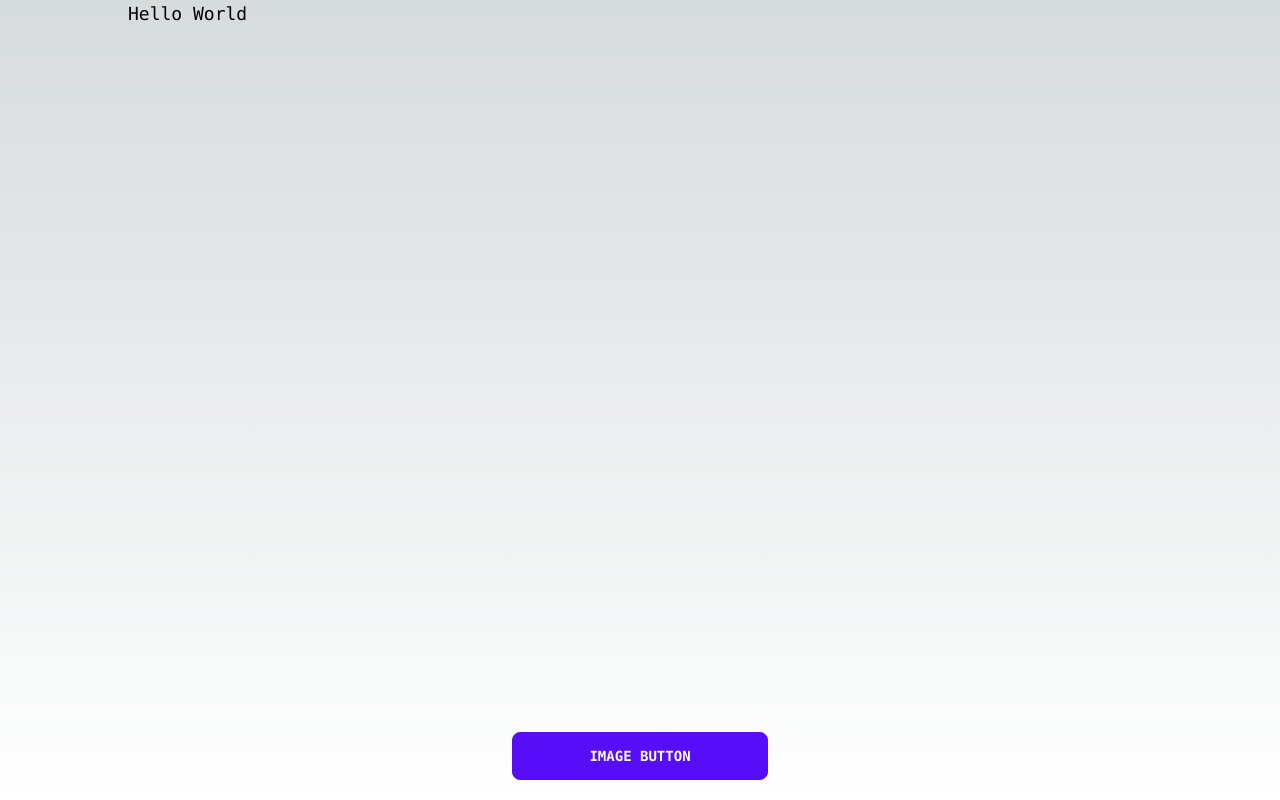
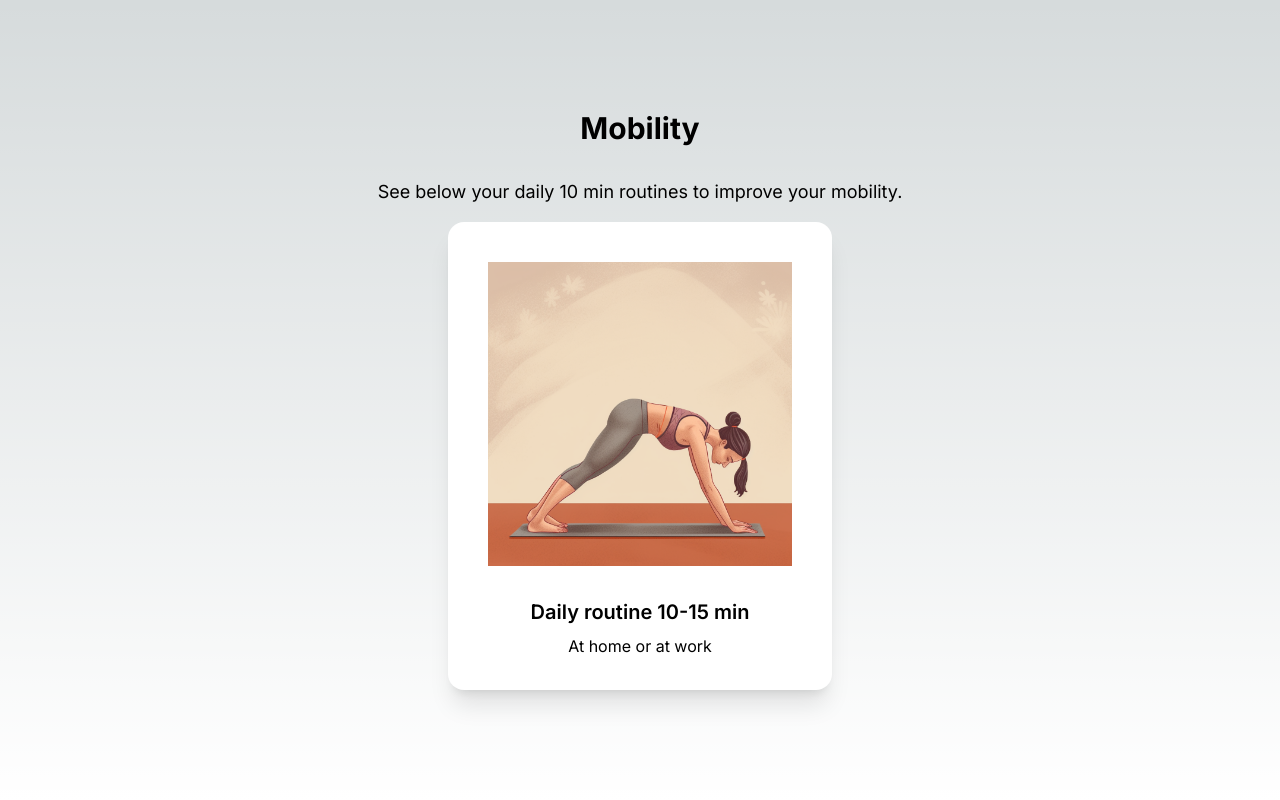
Before and after one commit to jaaydenh/mobility-app, a Next.js app: page / in a window 1280 px wide. Built offline with nearby package versions, Linux system fonts and the light colour scheme.

Commit message:
display exercise routine

```diff
--- /dev/null
+++ b/src/app/components/title.tsx
@@ -0,0 +1,13 @@
+import React from 'react';
+
+interface Props {
+  text: string;
+}
+
+const Title = ({ text }: Props) => {
+  return (
+    <h1 className='text-3xl font-bold'>{text}</h1>
+  );
+}
+
+export default Title;
--- a/src/app/page.tsx
+++ b/src/app/page.tsx
@@ -1,16 +1,36 @@
-import Link from 'next/link'
+import React from 'react';
+import Title from './components/title';
+import Link from 'next/link';
+import Image from 'next/image';
 
-export default async function Home() {
+export default async function Page() {
 
   return (
-    <main className="flex min-h-screen flex-col items-center justify-between">
-      <div className="z-10 w-full max-w-5xl items-center justify-between font-mono text-lg lg:flex">
-        {"Hello World"}
-        <div className='text-center absolute inset-x-0 bottom-5'>
-          <Link href="/routine">
-            <button className="btn btn-primary btn-wide">Image Button</button>
+    <main className='flex min-h-screen items-center justify-center'>
+      <div className='text-center'>
+        <Title text='Mobility' />
+            <p className='text-lg mt-4 sm:py-4'>
+              See below your daily 10 min routines to improve your mobility.
+            </p>
+        {/* <div className='flex justify-center'> */}
+          <Link href='/routine' className='flex justify-center'>
+            <div className="card w-96 bg-base-100 shadow-xl">
+            <figure className="px-10 pt-10">
+              <Image
+                src='/downward_dog.png'
+                alt='See workouts!'
+                width={1000}
+                height={1000}
+
+              />
+            </figure>
+              <div className="card-body items-center text-center">
+                <h2 className="card-title">Daily routine 10-15 min</h2>
+                <p>At home or at work</p>
+              </div>
+            </div>
           </Link>
-        </div>
+        {/* </div> */}
       </div>
     </main>
   )
--- a/src/app/routine/page.tsx
+++ b/src/app/routine/page.tsx
@@ -21,13 +21,14 @@ const RoutinePage = async () => {
   // randomly select a set of 25 exercises
   console.log("data: ", exercises);
   return (
-    <main className="flex min-h-screen flex-col items-center justify-between">
-      <div className="z-10 w-full max-w-5xl items-center justify-between font-mono text-lg lg:flex">
+    <main className='flex min-h-screen flex-col items-center justify-center'>
+      <div className='max-w-5xl'>
         {exercises.map(exercise => (
-          <div key={exercise.id} className='flex items-center space-x-6 m-12' >
+          <div key={exercise.id} className='flex items-center space-x-6 m-6' >
             <Image
               src={`/${exercise.image}.png`}
-              alt="Picture of the exercise"
+              alt='Picture of the exercise'
+              sizes='(max-width: 768px) 100vw, (max-width: 1200px) 50vw, 33vw'
               width={80} //automatically provided
               height={80} //automatically provided
             // blurDataURL="data:..." automatically provided
```
